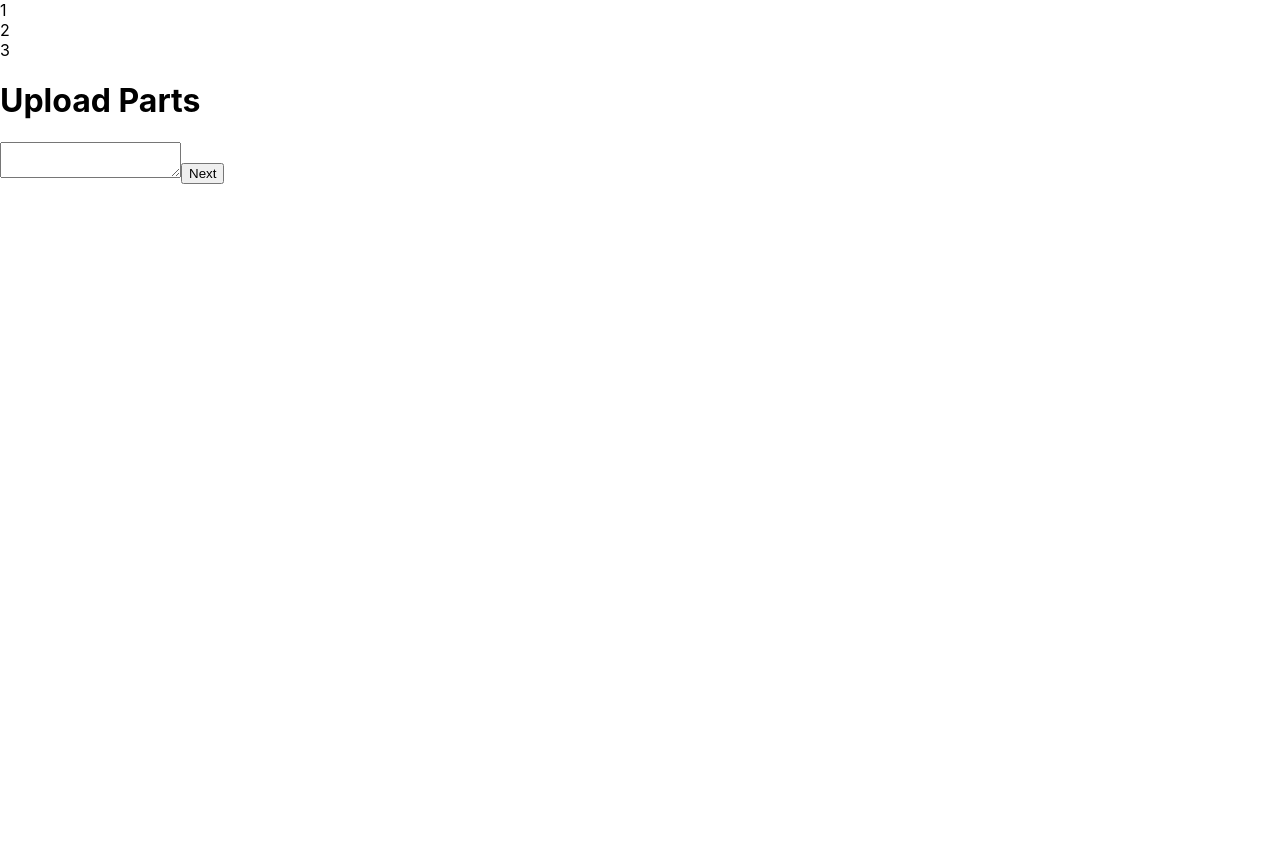
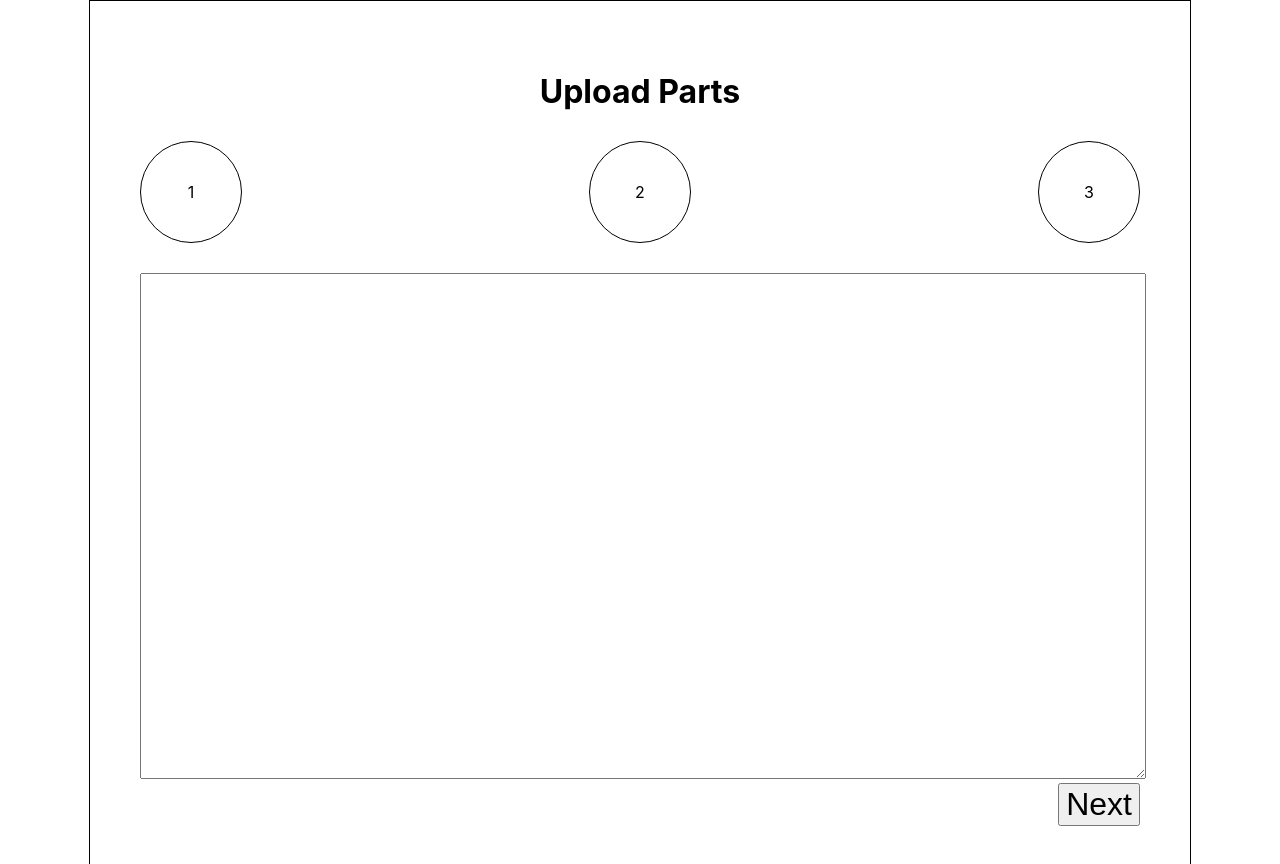
Before and after one commit to jordo-mordo/breadboard_test, a React (Create React App) app: page / in a window 1280 px wide. Shown: the top 864 px of the page. Before the commit the page ends 800 px from the top, so only its background shows below. Built offline with nearby package versions, Linux system fonts and the light colour scheme.

Commit message:
Styling using styled-components

```diff
--- a/src/App.js
+++ b/src/App.js
@@ -61,35 +61,47 @@ function App() {
   console.log(step, parts);
   return (
     <Container>
+    <h1>Upload Parts</h1>
+      <StepContainer>
         <StepTracker step={step} number={1}>1</StepTracker>
         <StepTracker step={step} number={2}>2</StepTracker>
         <StepTracker step={step} number={3}>3</StepTracker>
-      <h1>Upload Parts</h1>
+      </StepContainer>
       {
         step < 3 &&
         <InputBox onChange={textChange} value={currentPart}></InputBox>
       }
 
       {
-        step === 3 && (!partResults.length) ?
-        'Loading Results...'
+        step === 3 &&
+        (
+          (!partResults.length) ?
+          <ResultsContainer>Loading Results...</ResultsContainer>
           :
-        partResults.map((val, index) => (
-          <div key={index}>
+          <ResultsContainer>
+          {partResults.map((val, index) => (
+            <Result key={index} pass={val}>
               {`part ${index}: ${val ? 'Success':'Fail'}`}
-          </div>
-        ))
+            </Result>
+          ))}
+          </ResultsContainer>
+        )
       }
 
-
+      <ButtonContainer>
         {
-        step !== 1 &&
+          step !== 1 ?
           <button onClick={goBack}>Back</button>
+          :
+          <div/>
         }
         {
-        step !== 3 &&
+          step !== 3 ?
           <button onClick={addPart}>Next</button>
+          :
+          <div/>
         }
+      </ButtonContainer>
     </Container>
   );
 }
@@ -97,12 +109,65 @@ function App() {
 export default App;
 
 const Container = styled.div`
+  position: relative;
+  margin: auto;
+
+  border: 1px solid black;
+  width: 1000px;
+  height: 100vh;
+  padding: 50px;
+
+  h1 {
+    text-align: center;
+  }
 `;
 
 const InputBox = styled.textarea`
+  height:500px;
+  width:100%;
+  font-size: 200%;
+`;
 
+const StepContainer = styled.div`
+  display: flex;
+  justify-content: space-between;
+  margin: 30px 0;
 `;
 
 const StepTracker = styled.div`
   background: ${({step, number}) => step > number ? 'green': 'white'};
+  border: 1px solid black;
+  width: 100px;
+  height:100px;
+  border-radius: 50%;
+
+  display:flex;
+  align-items:center;
+  justify-content:center;
 `;
+
+const ResultsContainer = styled.div`
+  height:500px;
+  width:100%;
+
+  display: flex;
+  flex-direction: column;
+  align-items: center;
+  justify-content: center;
+  gap:10px;
+`;
+
+const Result = styled.div`
+  color: ${({pass}) => pass ? 'green' : 'red'};
+`;
+
+const ButtonContainer = styled.div`
+  display: flex;
+  align-items: center;
+  justify-content: space-between;
+
+  *{
+    font-size: 200%;
+  }
+
+`;
```
Lines whose indentation alone changed are shown as unchanged.
